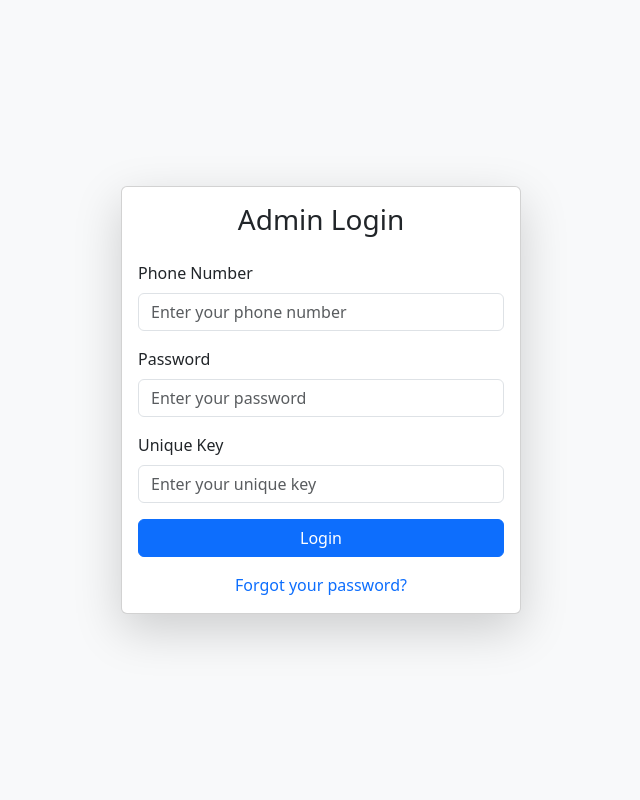
After one commit to TKatana/PetZilla-2, a Flask app: page /adminlogin in a window 1280 px wide. The commit adds this page. Shown: the whole page, without its empty margins (319-959 px from the left). Run offline with Flask 3, Linux system fonts and the light colour scheme.

Commit message:
BAler diagram suru korar age

```diff
--- a/website/auth.py
+++ b/website/auth.py
@@ -129,3 +129,7 @@ def sign_up():
 
     # Render the sign-up form if the request method is GET
     return render_template('sign_up.html')
+
+@auth.route('/adminlogin', methods=['GET', 'POST'])
+def adminlogin():
+    return render_template("adlogin.html")
--- /dev/null
+++ b/website/templates/adlogin.html
@@ -0,0 +1,48 @@
+<!DOCTYPE html>
+<html lang="en">
+<head>
+    <meta charset="UTF-8">
+    <meta name="viewport" content="width=device-width, initial-scale=1.0">
+    <title>Admin Login</title>
+    <!-- Bootstrap CSS -->
+    <link href="https://cdn.jsdelivr.net/npm/bootstrap@5.3.0-alpha1/dist/css/bootstrap.min.css" rel="stylesheet">
+</head>
+<body class="bg-light">
+    <div class="container d-flex justify-content-center align-items-center vh-100">
+        <div class="card shadow-lg" style="width: 400px;">
+            <div class="card-body">
+                <h3 class="text-center mb-4">Admin Login</h3>
+                <form action="/admin-login" method="POST">
+                    <!-- Phone Number -->
+                    <div class="mb-3">
+                        <label for="phone" class="form-label">Phone Number</label>
+                        <input type="tel" class="form-control" id="phone" name="phone" placeholder="Enter your phone number" required>
+                    </div>
+                    <!-- Password -->
+                    <div class="mb-3">
+                        <label for="password" class="form-label">Password</label>
+                        <input type="password" class="form-control" id="password" name="password" placeholder="Enter your password" required>
+                    </div>
+                    <!-- Unique Key -->
+                    <div class="mb-3">
+                        <label for="unique_key" class="form-label">Unique Key</label>
+                        <input type="text" class="form-control" id="unique_key" name="unique_key" placeholder="Enter your unique key" required>
+                    </div>
+                    <!-- Submit Button -->
+                    <div class="d-grid">
+                        <button type="submit" class="btn btn-primary">Login</button>
+                    </div>
+                </form>
+                <!-- Forgot Password -->
+                <div class="text-center mt-3">
+                    <a href="#" class="text-decoration-none">Forgot your password?</a>
+                </div>
+            </div>
+        </div>
+    </div>
+
+    <!-- Bootstrap JS -->
+    <script src="https://cdn.jsdelivr.net/npm/@popperjs/core@2.11.6/dist/umd/popper.min.js"></script>
+    <script src="https://cdn.jsdelivr.net/npm/bootstrap@5.3.0-alpha1/dist/js/bootstrap.min.js"></script>
+</body>
+</html>
--- a/website/templates/header.html
+++ b/website/templates/header.html
@@ -9,7 +9,7 @@
 
             <ul>
 
-                <li><a href="#regular_products">Products</a></li>
+                <li><a href="{{ url_for('views.home') }}">Products</a></li>
                 <li>
                 <a href="{{ url_for('views.appointment') }}" >Vet Appoinment</a>
                 </li>
@@ -22,6 +22,7 @@
                 <li><a id="signup" href="/sign-up">Sign Up</a> </li>
                 {% else %}
                 <li><a  href="{{ url_for('auth.logout') }}">Logout</a></li>
+                <li><a  href="{{ url_for('views.blog') }}">Blog</a></li>
                 {% endif %}
             </ul>
         </nav>
--- a/website/templates/login.html
+++ b/website/templates/login.html
@@ -31,7 +31,7 @@
             <div class="offcanvas-body">
               <ul class="navbar-nav justify-content-end flex-grow-1 pe-3">
                 <li class="nav-item">
-                  <a class="nav-link active" aria-current="page" href="index.php">Home</a>
+                  <a class="nav-link active" aria-current="page" href="{{ url_for('views.home') }}">Home</a>
                 </li>
                 <li class="nav-item">
                   <a class="nav-link" href="#">Link</a>
@@ -41,9 +41,9 @@
                     Login as
                   </a>
                   <ul class="dropdown-menu dropdown-menu-dark">
-                    <li><a class="dropdown-item" href="adminDasboard.html">Admin</a></li>
+                    <li><a class="dropdown-item" href="{{ url_for('auth.adminlogin') }}">Admin</a></li>
                     <li><a class="dropdown-item" href="#">Veterinary</a></li>
-                    <li><a class="dropdown-item" href="pet_blog.html">Blog</a></li>
+                    <!-- <li><a class="dropdown-item" href="{{ url_for('views.blog') }}">Blog</a></li> -->
 
                 </li>
               </ul>
--- a/website/views.py
+++ b/website/views.py
@@ -55,3 +55,7 @@ def cart():
 @views.route('/appiontment')
 def appointment():
     return render_template('vetAppintment.html')
+
+@views.route('/blog')
+def blog():
+    return render_template('pet_blog.html')
```
Also changed, not shown: website/templates/cart.html (+20 -8 lines).
